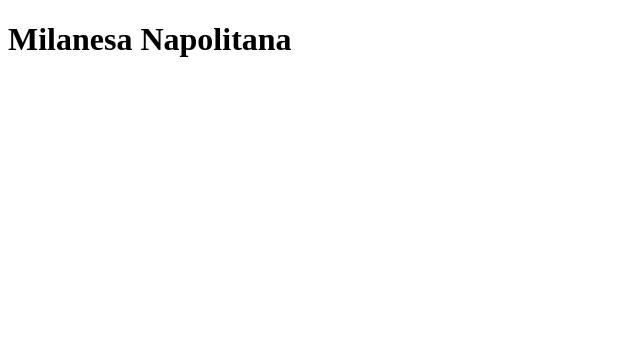
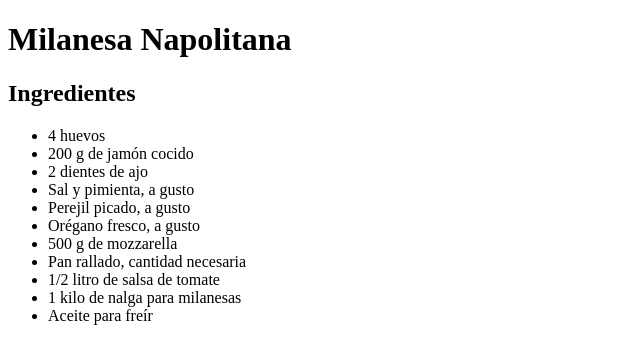
Before and after one commit to federicoparodi/odin-recipes, a plain HTML site: page recipes/milanesa-napolitana.html in a window 1280 px wide. Shown: the whole page, without its empty margins (0-640 px from the left). Drawn offline with Linux system fonts and the light colour scheme.

Commit message:
completando las primeras recetas

```diff
--- a/recipes/milanesa-napolitana.html
+++ b/recipes/milanesa-napolitana.html
@@ -7,5 +7,39 @@
 
   <body>
     <h1>Milanesa Napolitana</h1>
+    <h2>Ingredientes</h2>
+    <ul>
+      <li>4 huevos</li>
+      <li>200 g de jamón cocido</li>
+      <li>2 dientes de ajo</li>
+      <li>Sal y pimienta, a gusto</li>
+      <li>Perejil picado, a gusto</li>
+      <li>Orégano fresco, a gusto</li>
+      <li>500 g de mozzarella</li>
+      <li>Pan rallado, cantidad necesaria</li>
+      <li>1/2 litro de salsa de tomate</li>
+      <li>1 kilo de nalga para milanesas</li>
+      <li>Aceite para freír</li>
+      </ul>
+
+
+
+
+
+
+
+
+
+
+
+
+
+
+
+
+
+
+
+
   </body>
 </html>
```
